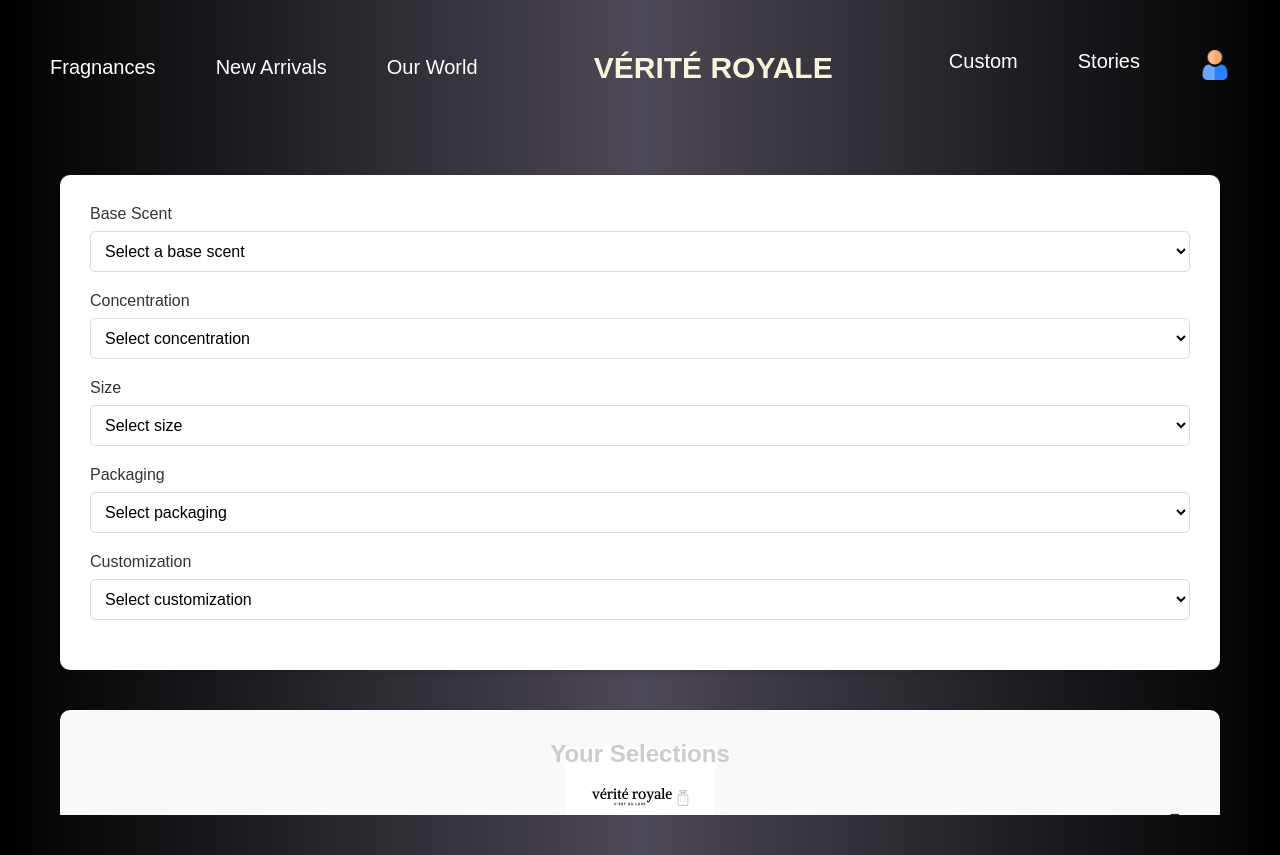
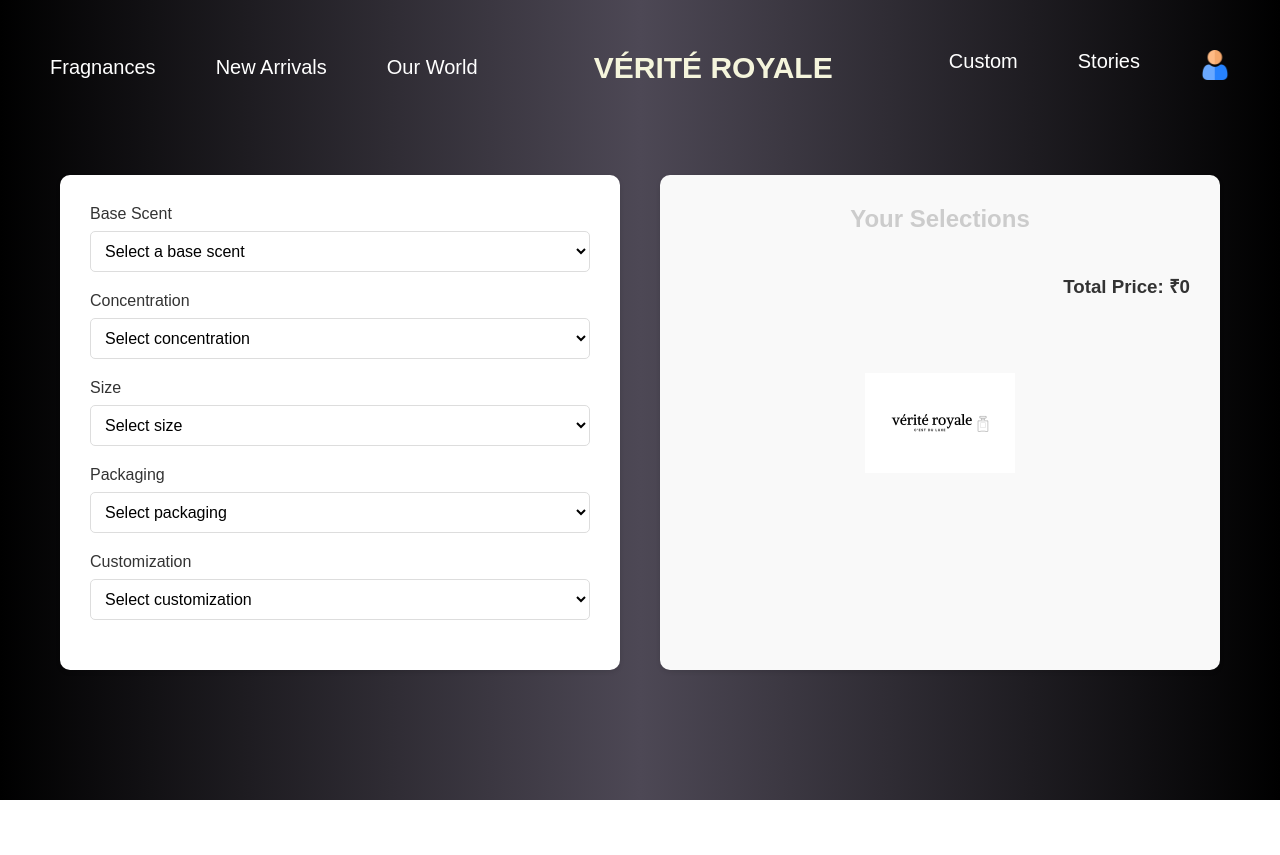
Before and after one commit to devYavya/VeriteRoyale, a React (Create React App) app in the folder client/: page /Services in a window 1280 px wide. After the commit the page ends 800 px from the top, so only its background shows below. Built offline with nearby package versions, Linux system fonts and the light colour scheme.

Commit message:
update-1

```diff
--- a/client/src/component/style/Services.css
+++ b/client/src/component/style/Services.css
@@ -3,7 +3,21 @@
   margin: 0 auto;
   padding: 40px 20px;
 }
+.services-content{
+  flex-direction: row;
+  display: flex;
+  gap: 40px;
+}
 
+.services-content {
+
+  -ms-overflow-style: none; /* Internet Explorer 10+ */
+  scrollbar-width: none; /* Firefox */
+}
+
+.services-content::-webkit-scrollbar {
+  display: none; /* Safari and Chrome */
+}
 .form-section {
   flex: 1;
   min-width: 300px;
@@ -82,19 +96,7 @@
 }
 
 
-.services-content {
-  display: flex;
-  flex-direction: column; /* Stack items vertically */
-  gap: 40px;
-  overflow-y: auto; /* Enable vertical scrolling */
-  max-height: 80vh; /* Adjust to control the scrollable height */
-  -ms-overflow-style: none; /* Internet Explorer 10+ */
-  scrollbar-width: none; /* Firefox */
-}
 
-.services-content::-webkit-scrollbar {
-  display: none; /* Safari and Chrome */
-}
 
 @media (max-width: 768px) {
   .services-content {
```
